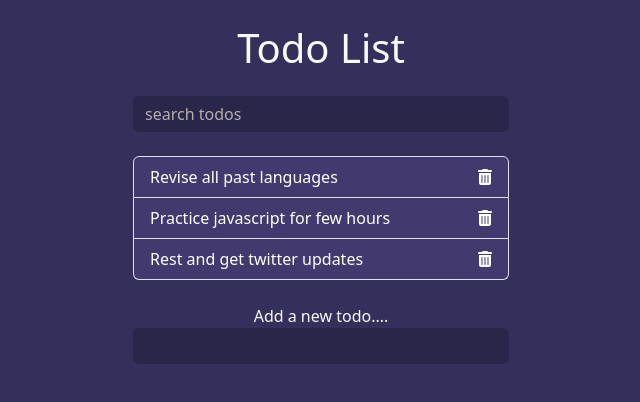
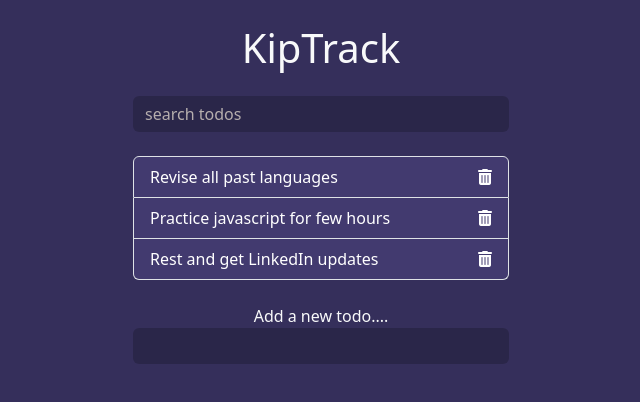
Before and after one commit to Toheeb2023/to-do, a plain HTML site: page index.html in a window 1280 px wide. Shown: the whole page, without its empty margins (319-959 px from the left). Drawn offline with Linux system fonts and the light colour scheme.

Commit message:
kip-update

```diff
--- a/index.html
+++ b/index.html
@@ -6,14 +6,14 @@
     <meta name="viewport" content="width=device-width, initial-scale=1.0">
     <link rel="stylesheet" href="./css/bootstrap.min.css">
     <link rel="stylesheet" href="./css/style.css">
-    <title>Todos</title>
+    <title>Kiptrack</title>
 </head>
 <body>
 
     <div class="container">
 
         <header class="text-center text-light my-4">
-            <h1 class="mb-4">Todo List</h1>
+            <h1 class="mb-4">KipTrack</h1>
             <form class="search">
                 <input class="form-control m-auto" type="text" name="search" placeholder="search todos">
             </form>
@@ -29,7 +29,7 @@
                 <i class="fa-solid fa-trash-can delete"></i>
             </li>
             <li class="list-group-item d-flex justify-content-between align-items-center text-white">
-                <span>Rest and get twitter updates</span>
+                <span>Rest and get LinkedIn updates</span>
                 <i class="fa-solid fa-trash-can delete"></i>
             </li>
         </ul>
```
